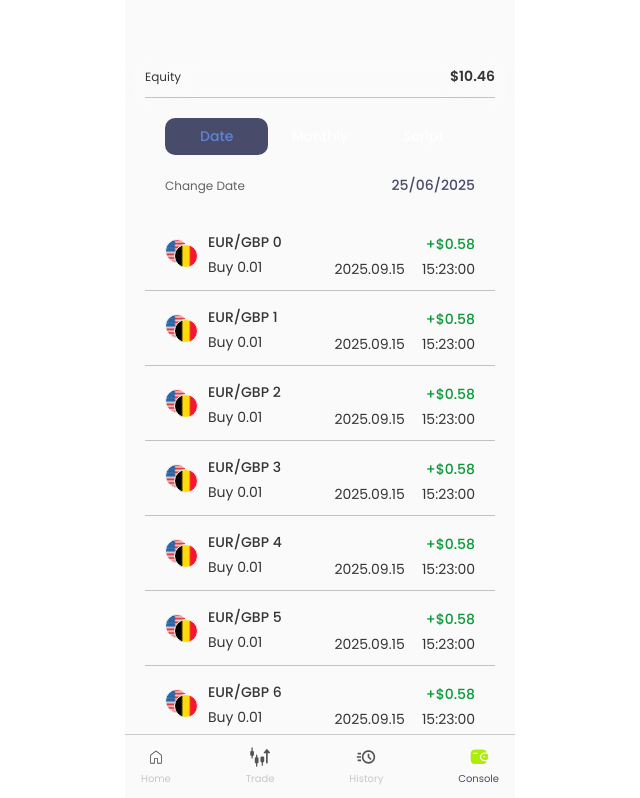
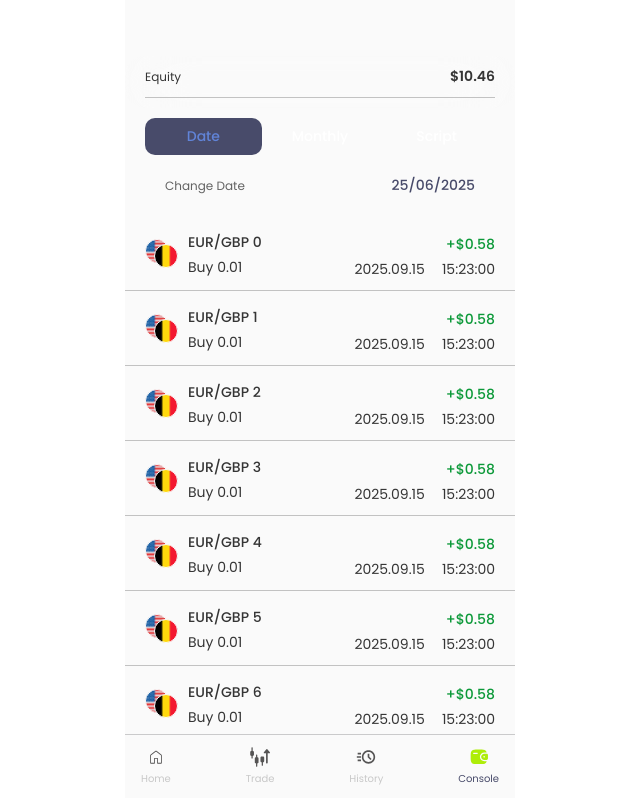
Before and after one commit to SauravAutobit/Forex-App-NewTheme, a React (Vite) app: page /app/console in a window 1280 px wide. Shown: the top 798 px of the page, without its empty margins (320-960 px from the left). Built offline with nearby package versions, Linux system fonts and the light colour scheme.

Commit message:
style: adjust padding in navigation tabs and general page components
- Add px-5 padding to script tab content in General.tsx
- Remove px-5 from NavigationTabs container in General.tsx
- Wrap DateChanger components in px-5 divs in NavigationTabs.tsx

```diff
--- a/src/components/navigationTabs/NavigationTabs.tsx
+++ b/src/components/navigationTabs/NavigationTabs.tsx
@@ -108,9 +108,12 @@ const NavigationTabs = ({
 
       {activeTab === "market" && <ProfitLossClose />}
       {activeTab === "date" && (
+        <div className="px-5">
           <DateChanger text={"Change Date"} date={"25/06/2025"} />
+        </div>
       )}
       {activeTab === "monthly" && (
+        <div className="px-5">
           <DateChanger
             text={"Start Date"}
             date={"25/06/2025"}
@@ -119,6 +122,7 @@ const NavigationTabs = ({
             secondaryText="End Date"
             secondaryDate="30/06/2025"
           />
+        </div>
       )}
 
       {/* Tab Content */}
--- a/src/pages/general/General.tsx
+++ b/src/pages/general/General.tsx
@@ -76,7 +76,7 @@ const tabsData: TabItem[] = [
     id: "script",
     label: "Script",
     content: (
-      <div>
+      <div className="px-5">
         <Dropddown
           categoryName={""}
           instruments={[]}
@@ -136,7 +136,7 @@ const General = () => {
         tabs={tabsData}
         // defaultActiveTab={activeTabId} // Use state from URL
         // onTabChange={handleTabChange} // New handler for URL update
-        className="max-w-md mx-auto px-5 py-2.5"
+        className="max-w-md mx-auto py-2.5"
       />
     </div>
   );
```
Lines whose indentation alone changed are shown as unchanged.
